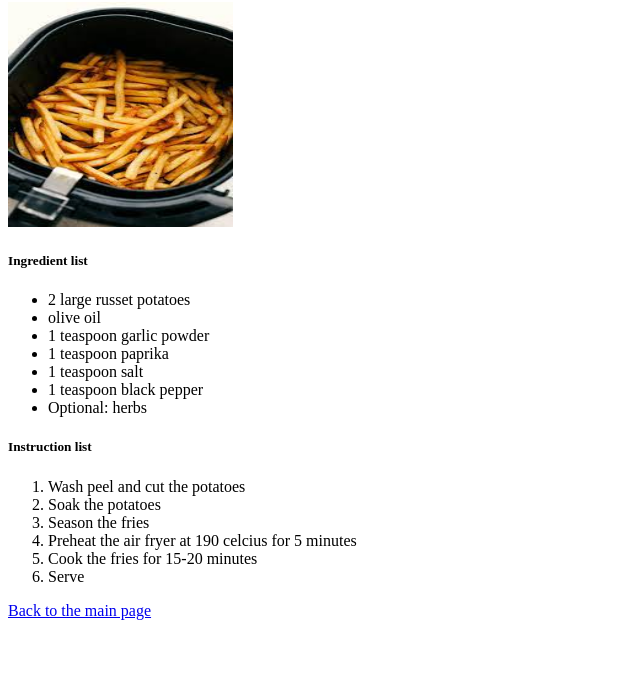
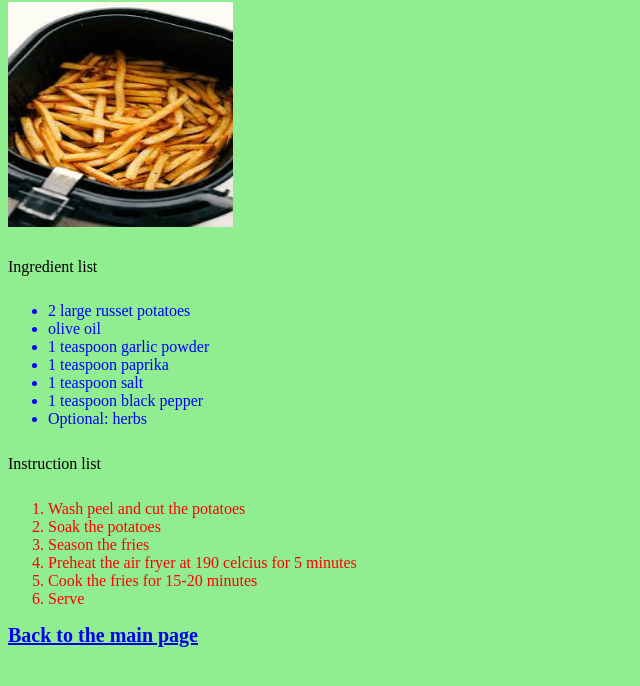
Before and after one commit to 13alinnn/odin-recipes, a plain HTML site: page recipes/fries.html in a window 1280 px wide. Shown: the part 78-764 px from the top of the page, without its empty margins (0-640 px from the left). Drawn offline with Linux system fonts and the light colour scheme.

Commit message:
add css, played around with css and the cascade

```diff
--- a/recipes/fries.html
+++ b/recipes/fries.html
@@ -4,6 +4,7 @@
     <meta charset="UTF-8">
     <meta name="viewport" content="width=device-width, initial-scale=1.0">
     <title>Fries</title>
+    <link rel="stylesheet" href="../style.css">
 </head>
 <body>
     <h1>Healthy air fryer fries</h1>
@@ -27,7 +28,7 @@
         <li>Cook the fries for 15-20 minutes</li>
         <li>Serve</li>
     </ol>
-    <a href="../index.html">Back to the main page</a>
+    <a href="../index.html" class="extra">Back to the main page</a>
 
 </body>
 </html>
--- a/style.css
+++ b/style.css
@@ -1,3 +1,17 @@
-h1 {
-    background-color: 'green';
+body {
+    background-color: lightgreen;
 }
+.extra {
+    font-weight: bold;
+    font-size: 20px;
+}
+h5 {
+    font-size: medium;
+    font-weight: lighter;
+}
+ul li {
+    color: blue;
+}
+ol li {
+    color: red;
+}
```
Also changed, not shown: index.html (+1 -1 lines), recipes/chick-breasts.html (+1 -0 lines), recipes/mcchick.html (+2 -1 lines).
